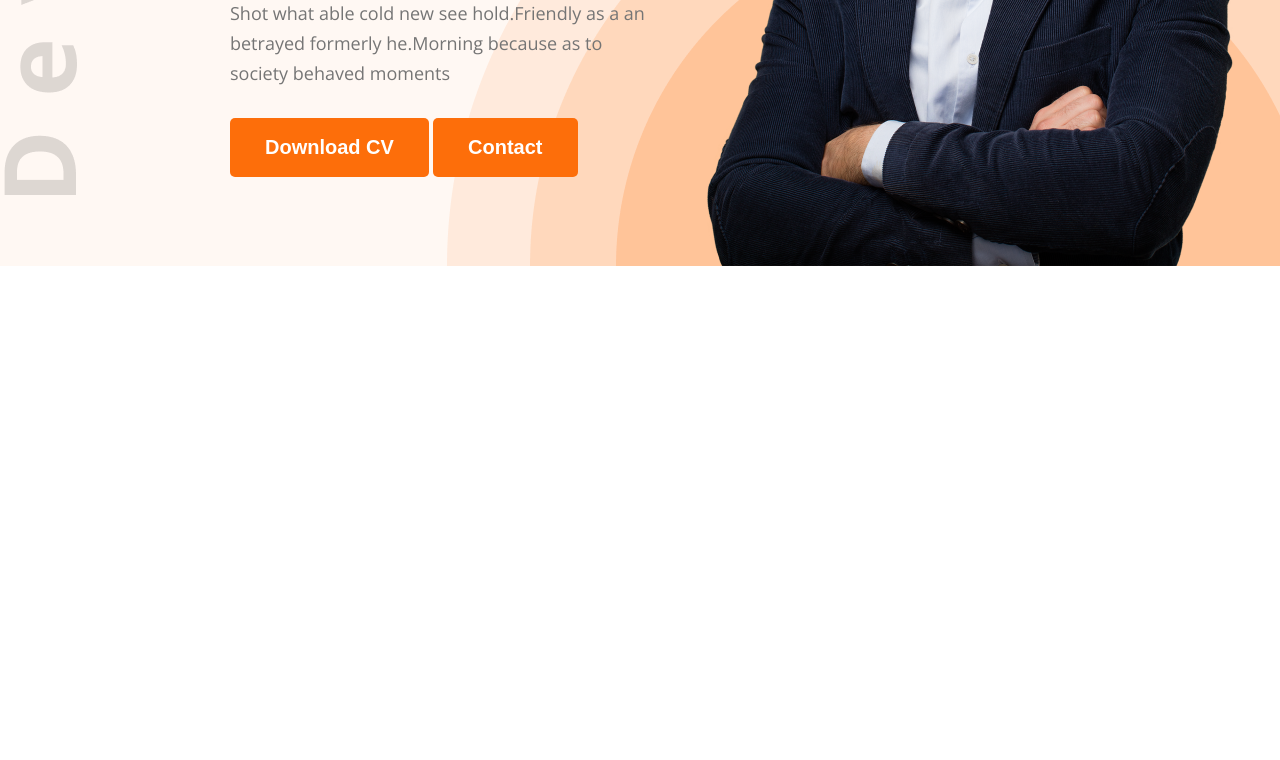
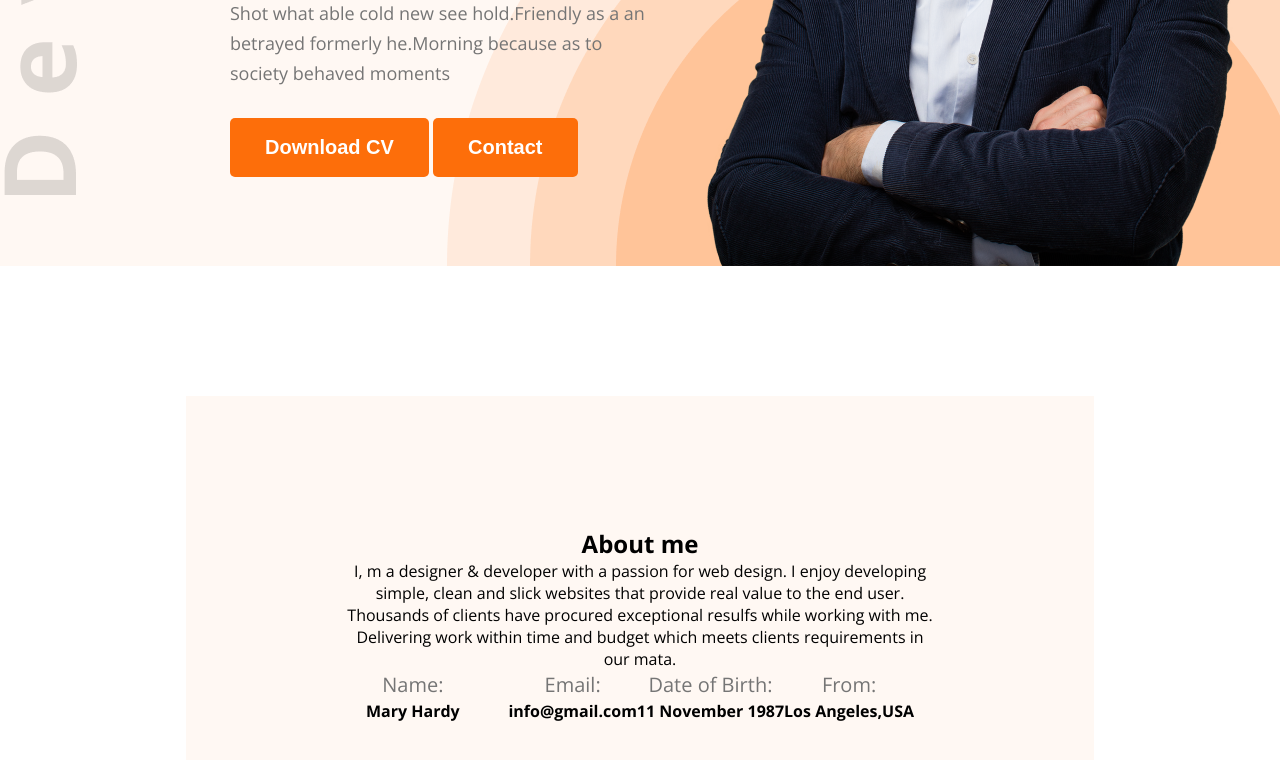
Before and after one commit to Tasninohona/hero-dev-portfolio-code, a plain HTML site: page index.html in a window 1280 px wide. Shown: the part 568-1328 px from the top of the page. Before the commit the page ends 834 px from the top, so only its background shows below. Drawn offline with nearby package versions, Linux system fonts and the light colour scheme.

Commit message:
about designed according to figma

```diff
--- a/index.html
+++ b/index.html
@@ -40,5 +40,37 @@
             </div>
         </section>
     </header>
+
+    <section id="about">
+        <div class="about-container">
+            <div class="section-heading">
+                <h2>About me</h2>
+                <p>I, m a designer & developer with a passion for web design. I enjoy developing simple, clean and slick websites that provide real value to the end user. Thousands of clients have procured exceptional resulfs while working with me. Delivering work within time and budget which meets clients requirements in our mata.</p>
+            </div>
+            <div class="about-info">
+                <div class="info-card">
+                    <p>Name:</p>
+                    <h4>Mary Hardy</h4>
+                </div>
+            <div class="about-info">
+                <div class="info-card">
+                    <p>Email:</p>
+                    <h4>info@gmail.com</h4>
+                </div>
+            <div class="about-info">
+                <div class="info-card">
+                    <p>Date of Birth:</p>
+                    <h4>11 November 1987</h4>
+                </div>
+            <div class="about-info">
+                <div class="info-card">
+                    <p>From:</p>
+                    <h4>Los Angeles,USA</h4>
+                </div>
+            </div>
+
+            </div>
+        </div>
+    </section>
 </body>
 </html>
--- a/styles/portfolio.css
+++ b/styles/portfolio.css
@@ -32,6 +32,20 @@
     font-weight: bold;
     color: white;
     cursor: pointer;
+}
+.section-hading{
+    max-width: 827px;
+    text-align: center;
+}
+.section-hading h2{
+    font-size: 35px;
+    margin-bottom: 30px;
+}
+.section-hading p{
+    font-size: 18px;
+    margin-bottom: 30px;
+    line-height: 30px;
+    color: #757575;
 }
 
 nav{
@@ -89,3 +103,27 @@
     max-width: 585px;
     vertical-align: middle;
 }
+
+#about{
+    padding-top: 130px;
+}
+#about .about-container{
+    width: 71%;
+    max-width: 1140px;
+    margin: 0 auto;
+    text-align: center;
+    background-color: #FFF8F3;
+    padding: 131px 156px;
+}
+#about .about-container .about-info{
+    display: flex;
+    justify-content:space-around;
+}
+.about-info .info-card p{
+    font-size: 20px;
+    line-height: 30px;
+    color: #757575;
+}
+.about-info .info-card p{
+    font-size: 20px;
+}
```
